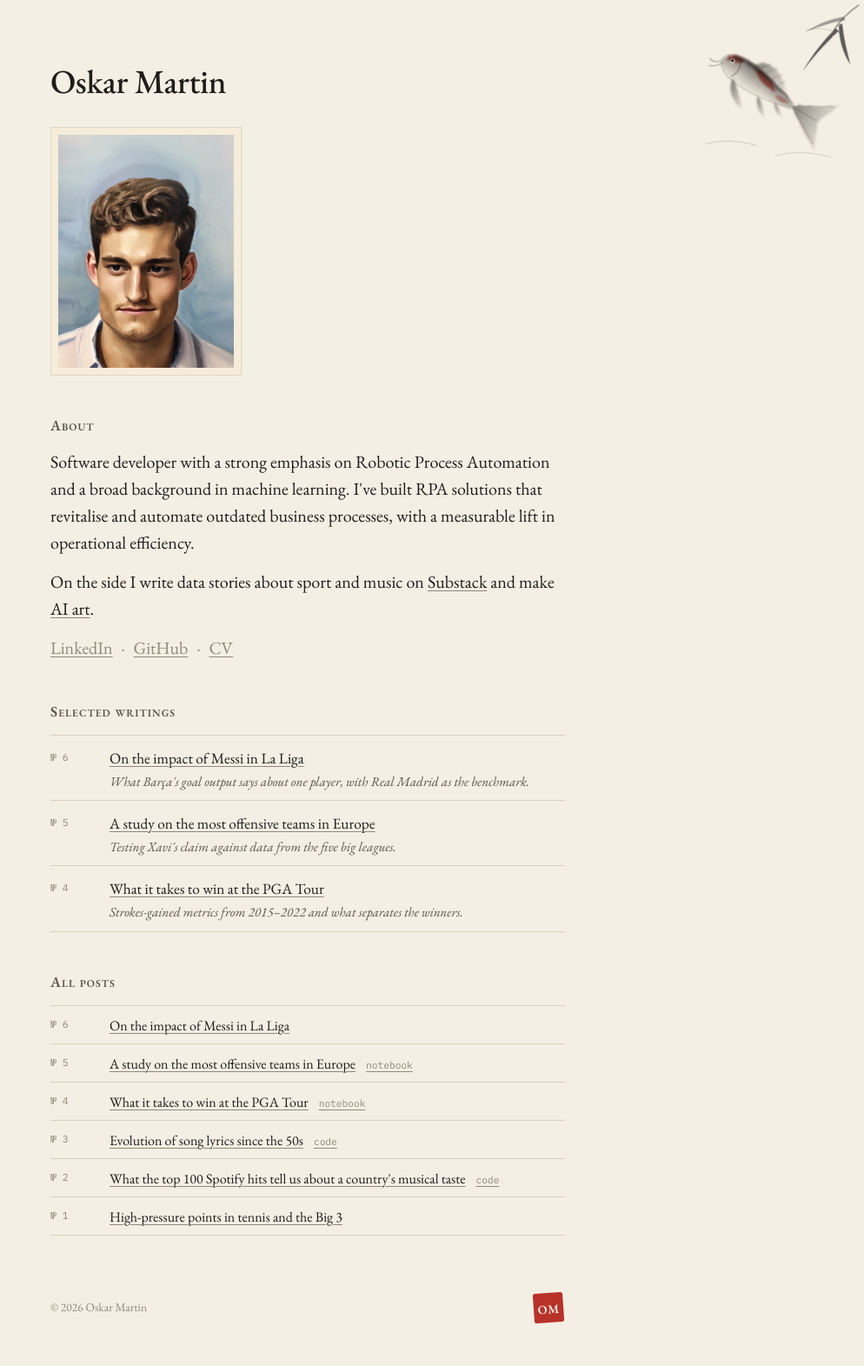
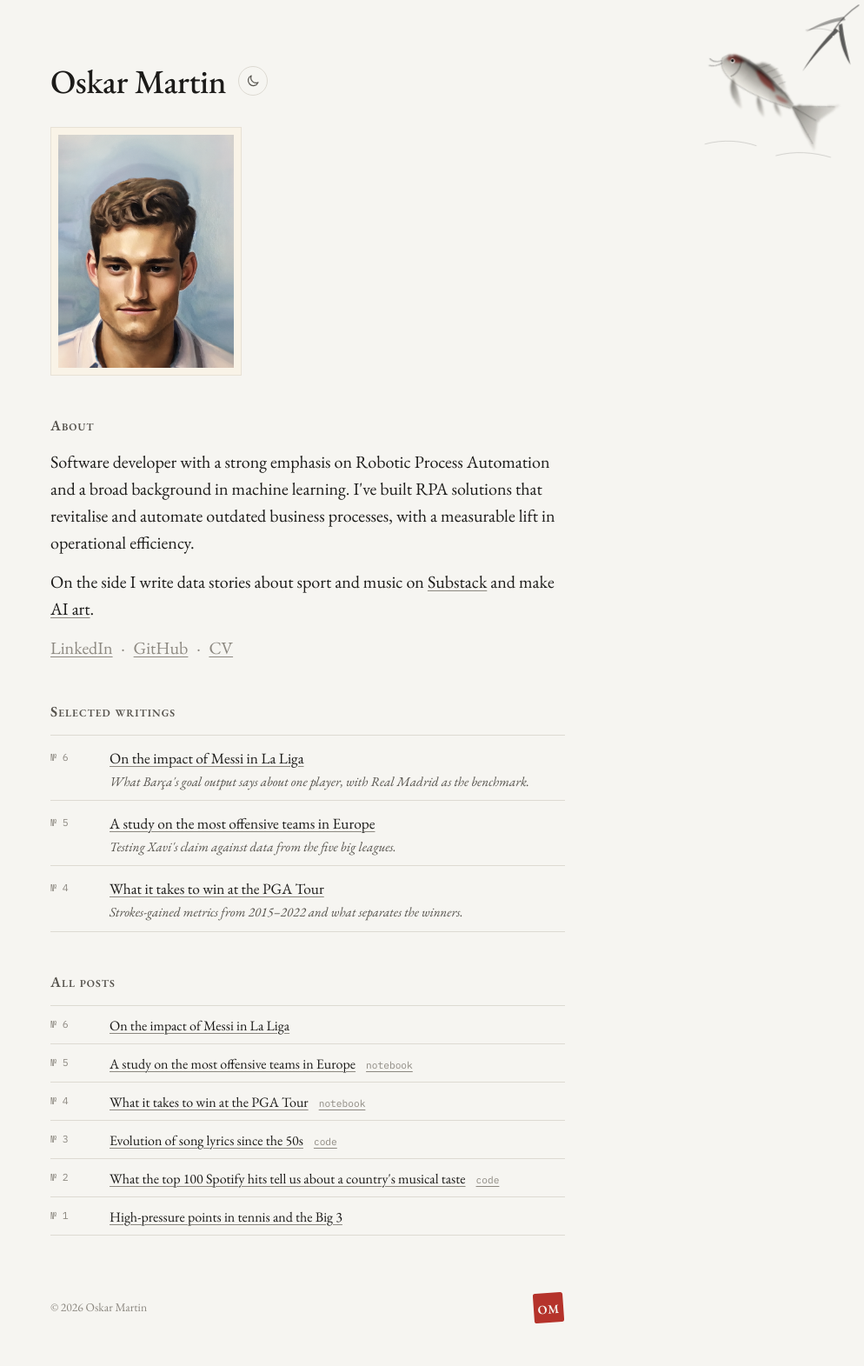
Before and after one commit to oskarmk/oskarmk.github.io, a Jekyll site: the page built from index.html, in a window 1280 px wide. Shown: the whole page at 87% size, without its empty margins (286-1280 px from the left). Built offline with Jekyll 4.4.1, drawn with Linux system fonts in a browser that asks for light colours.

Commit message:
Light off-white theme by default, dark mode via toggle
- Whiter paper background (#f6f5f1) as the default
- Moon/sun toggle next to the name switches to dark mode
- Choice is remembered in localStorage and applied before first paint
- System dark-mode preference no longer overrides the light default

Co-Authored-By: Claude Opus 5.5 <noreply@anthropic.com>
Claude-Session: https://claude.ai/code/session_019k6A17Y45GvvompuKDXD4X

```diff
--- a/_layouts/default.html
+++ b/_layouts/default.html
@@ -8,8 +8,11 @@
     <link rel="preconnect" href="https://fonts.gstatic.com" crossorigin>
     <link href="https://fonts.googleapis.com/css2?family=EB+Garamond:ital,wght@0,400;0,500;0,600;1,400&family=IBM+Plex+Mono:wght@400&display=swap" rel="stylesheet">
     <link rel="stylesheet" href="{{ "/assets/css/style.css?v=" | append: site.github.build_revision | relative_url }}">
-    <meta name="theme-color" content="#f4efe4" media="(prefers-color-scheme: light)">
-    <meta name="theme-color" content="#16140f" media="(prefers-color-scheme: dark)">
+    <meta name="theme-color" content="#f6f5f1">
+    <script>
+      // apply saved theme before paint (light is the default)
+      try { if (localStorage.getItem('theme') === 'dark') document.documentElement.setAttribute('data-theme', 'dark'); } catch (e) {}
+    </script>
   </head>
   <body>
     {% include fish.html %}
@@ -17,6 +20,10 @@
     <main class="page">
       <header class="masthead">
         <h1><a href="{{ "/" | relative_url }}">{{ site.title }}</a></h1>
+        <button class="theme-toggle" id="theme-toggle" type="button" aria-label="Switch to dark mode" title="Toggle dark mode">
+          <svg class="moon" viewBox="0 0 24 24" fill="none" stroke="currentColor" stroke-width="1.6" stroke-linecap="round" stroke-linejoin="round" aria-hidden="true"><path d="M20 14.5A8 8 0 0 1 9.5 4a8 8 0 1 0 10.5 10.5z"/></svg>
+          <svg class="sun" viewBox="0 0 24 24" fill="none" stroke="currentColor" stroke-width="1.6" stroke-linecap="round" aria-hidden="true"><circle cx="12" cy="12" r="4"/><path d="M12 2v2M12 20v2M4.9 4.9l1.4 1.4M17.7 17.7l1.4 1.4M2 12h2M20 12h2M4.9 19.1l1.4-1.4M17.7 6.3l1.4-1.4"/></svg>
+        </button>
       </header>
 
       {{ content }}
@@ -32,6 +39,25 @@
       </footer>
     </main>
 
+    <script>
+      (function () {
+        var btn = document.getElementById('theme-toggle');
+        var root = document.documentElement;
+        var meta = document.querySelector('meta[name="theme-color"]');
+        function sync() {
+          var dark = root.getAttribute('data-theme') === 'dark';
+          btn.setAttribute('aria-label', dark ? 'Switch to light mode' : 'Switch to dark mode');
+          if (meta) meta.setAttribute('content', dark ? '#151413' : '#f6f5f1');
+        }
+        btn.addEventListener('click', function () {
+          var dark = root.getAttribute('data-theme') !== 'dark';
+          if (dark) root.setAttribute('data-theme', 'dark'); else root.removeAttribute('data-theme');
+          try { localStorage.setItem('theme', dark ? 'dark' : 'light'); } catch (e) {}
+          sync();
+        });
+        sync();
+      })();
+    </script>
     <script src="{{ "/assets/js/fish.js" | relative_url }}" defer></script>
   </body>
 </html>
--- a/assets/css/style.scss
+++ b/assets/css/style.scss
@@ -4,34 +4,26 @@
 /* Oskar Martin — ink & paper */
 
 :root {
-  --paper: #f4efe4;
-  --paper-deep: #ebe4d4;
-  --ink: #1f1d19;
-  --ink-soft: #5a554b;
-  --ink-faint: #8f887a;
-  --rule: #d8cfbd;
-  --seal: #b8322a;
-
-  --olive: #6f7a3c;
-  --olive-dark: #4d5626;
-  --olive-light: #87924d;
-  --beak: #3a3833;
-  --orange: #c7612a;
-  --eye: #fbf8f0;
+  --paper: #f6f5f1;
+  --paper-deep: #edebe5;
+  --ink: #1c1b19;
+  --ink-soft: #55524c;
+  --ink-faint: #8c8880;
+  --rule: #dddad2;
+  --seal: #b5332b;
+  color-scheme: light;
 }
 
-@media (prefers-color-scheme: dark) {
-  :root {
-    --paper: #16140f;
-    --paper-deep: #1f1c16;
-    --ink: #e9e3d4;
-    --ink-soft: #b3ab99;
-    --ink-faint: #7d7666;
-    --rule: #332f26;
-    --seal: #c9473c;
-    --beak: #cfc8b8;
-    --eye: #f1ecdf;
-  }
+/* Dark mode is opt-in via the toggle (html[data-theme="dark"]) */
+html[data-theme="dark"] {
+  --paper: #151413;
+  --paper-deep: #1e1c1a;
+  --ink: #e8e4db;
+  --ink-soft: #b0aa9e;
+  --ink-faint: #7b766c;
+  --rule: #302d29;
+  --seal: #c9473c;
+  color-scheme: dark;
 }
 
 *, *::before, *::after { box-sizing: border-box; }
@@ -40,6 +32,7 @@ html { -webkit-text-size-adjust: 100%; }
 
 body {
   margin: 0;
+  transition: background-color .25s ease, color .25s ease;
   background: var(--paper);
   color: var(--ink);
   font-family: 'EB Garamond', Garamond, 'Times New Roman', serif;
@@ -70,7 +63,7 @@ a:hover { text-decoration-color: var(--seal); color: var(--seal); }
 }
 
 .masthead h1 {
-  margin: 0 0 32px;
+  margin: 0;
   font-size: 2.4rem;
   font-weight: 500;
   letter-spacing: -0.01em;
@@ -157,6 +150,30 @@ a:hover { text-decoration-color: var(--seal); color: var(--seal); }
 }
 .extra a { margin-right: 6px; color: var(--ink-faint); }
 
+/* ---------- theme toggle ---------- */
+
+.masthead { display: flex; align-items: center; gap: 14px; margin: 0 0 32px; }
+.theme-toggle {
+  flex: none;
+  width: 34px;
+  height: 34px;
+  display: grid;
+  place-items: center;
+  padding: 0;
+  border: 1px solid var(--rule);
+  border-radius: 50%;
+  background: var(--paper);
+  color: var(--ink-soft);
+  cursor: pointer;
+  transition: color .2s, border-color .2s, background-color .25s;
+}
+.theme-toggle:hover { color: var(--seal); border-color: var(--seal); }
+.theme-toggle:focus-visible { outline: 2px solid var(--seal); outline-offset: 2px; }
+.theme-toggle svg { width: 18px; height: 18px; }
+.theme-toggle .sun { display: none; }
+html[data-theme="dark"] .theme-toggle .sun { display: block; }
+html[data-theme="dark"] .theme-toggle .moon { display: none; }
+
 /* ---------- footer ---------- */
 
 .colophon {
@@ -232,7 +249,7 @@ a:hover { text-decoration-color: var(--seal); color: var(--seal); }
   100% { opacity: 0;   transform: translate(4px, -46px) scale(1.3); }
 }
 
-@media (prefers-color-scheme: dark) {
+html[data-theme="dark"] {
   .mascot .wash-light { stop-color: #d6d0c2; stop-opacity: .8; }
   .mascot .wash-mid   { stop-color: #8f8a7e; }
   .mascot .wash-dark  { stop-color: #4a463d; stop-opacity: .3; }
```
